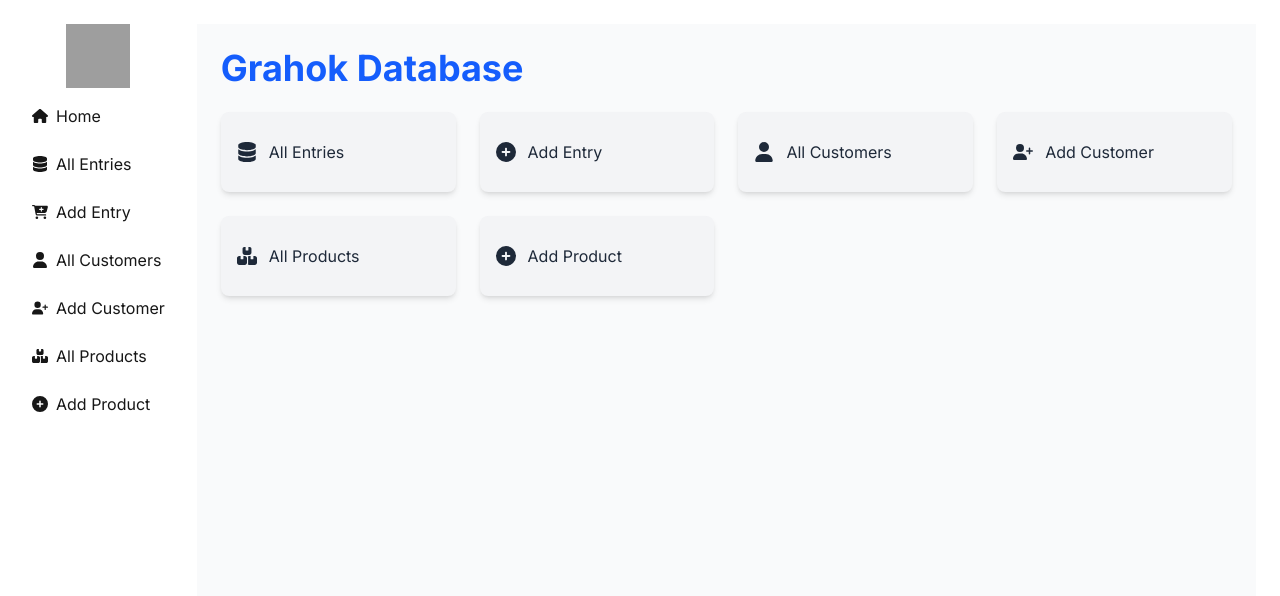
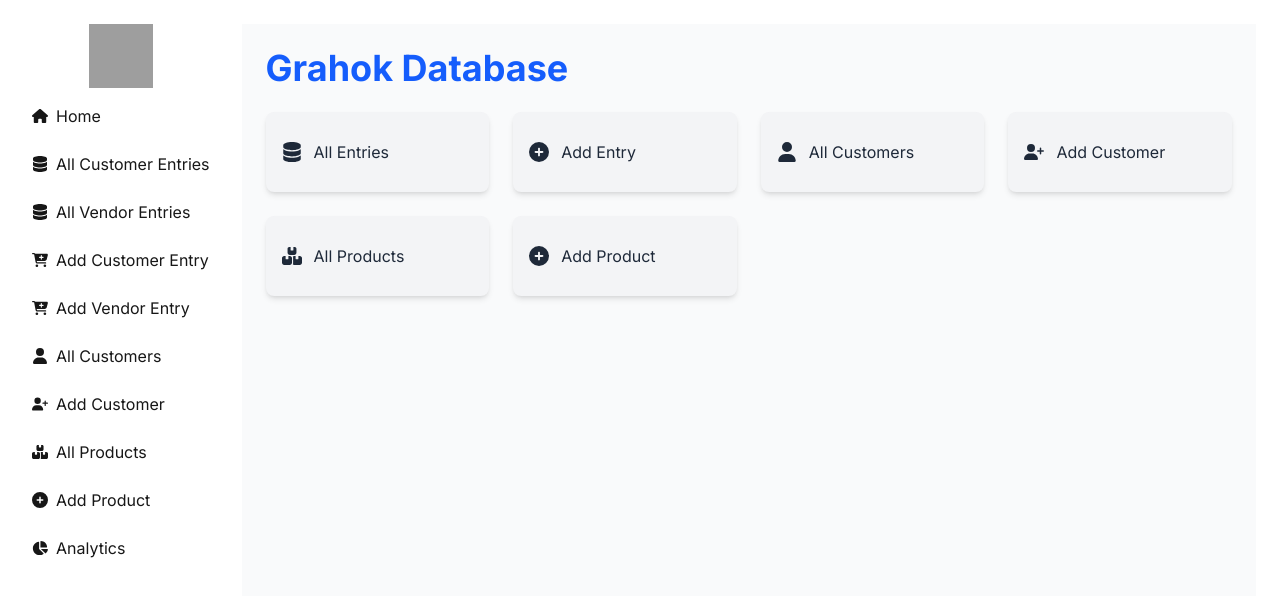
Before and after one commit to Grahok/grahok-database-next, a Next.js app: page / in a window 1280 px wide. Shown: the top 596 px of the page. Built offline with nearby package versions, Linux system fonts and the light colour scheme; grey boxes are pictures that could not be loaded.

Commit message:
Improved Layout

```diff
--- a/app/layout.jsx
+++ b/app/layout.jsx
@@ -3,6 +3,7 @@ import "./globals.css";
 import {
   FaBoxesStacked,
   FaCartPlus,
+  FaChartPie,
   FaCirclePlus,
   FaDatabase,
   FaHouse,
@@ -31,9 +32,7 @@ export const metadata = {
 export default function RootLayout({ children }) {
   return (
     <html lang="en">
-      <body
-        className={`${inter.className} antialiased p-6 flex gap-6`}
-      >
+      <body className={`${inter.className} antialiased p-6 flex gap-6`}>
         <aside className="h-dvh min-h-dvh min-w-fit">
           <nav>
             <ul className="flex flex-col gap-2">
@@ -58,20 +57,38 @@ export default function RootLayout({ children }) {
               </li>
               <li>
                 <a
-                  href="/entries/all"
+                  href="/entries/customer/all"
                   className="flex items-center gap-2 p-2 rounded-md hover:bg-gray-200"
                 >
                   <FaDatabase />
-                  <span>All Entries</span>
+                  <span>All Customer Entries</span>
                 </a>
               </li>
               <li>
                 <a
-                  href="/entries/add"
+                  href="/entries/vendor/all"
+                  className="flex items-center gap-2 p-2 rounded-md hover:bg-gray-200"
+                >
+                  <FaDatabase />
+                  <span>All Vendor Entries</span>
+                </a>
+              </li>
+              <li>
+                <a
+                  href="/entries/customer/add"
                   className="flex items-center gap-2 p-2 rounded-md hover:bg-gray-200"
                 >
                   <FaCartPlus />
-                  <span>Add Entry</span>
+                  <span>Add Customer Entry</span>
+                </a>
+              </li>
+              <li>
+                <a
+                  href="/entries/vendor/add"
+                  className="flex items-center gap-2 p-2 rounded-md hover:bg-gray-200"
+                >
+                  <FaCartPlus />
+                  <span>Add Vendor Entry</span>
                 </a>
               </li>
               <li>
@@ -110,6 +127,15 @@ export default function RootLayout({ children }) {
                   <span>Add Product</span>
                 </a>
               </li>
+              <li>
+                <a
+                  href="/analytics"
+                  className="flex items-center gap-2 p-2 rounded-md hover:bg-gray-200"
+                >
+                  <FaChartPie />
+                  <span>Analytics</span>
+                </a>
+              </li>
             </ul>
           </nav>
         </aside>
```
